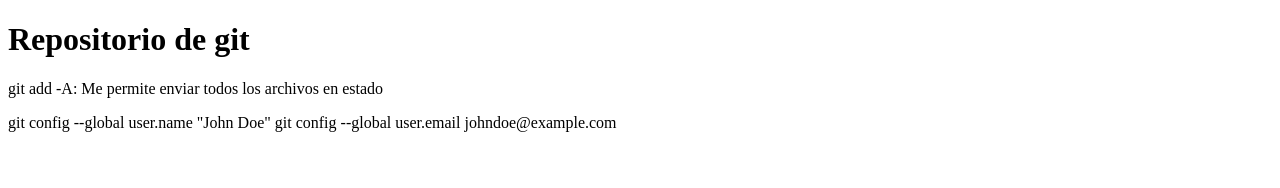
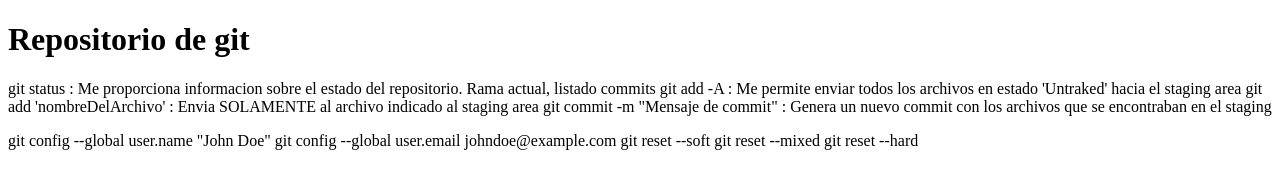
Before and after one commit to LuciaCerpa/Mi-primer-repositorio, a plain HTML site: page index.html in a window 1280 px wide. Drawn offline with Linux system fonts and the light colour scheme.

Commit message:
mi primer cambio

```diff
--- a/index.html
+++ b/index.html
@@ -9,10 +9,20 @@
 <body>
     <h1>Repositorio de git</h1>
     <p>
-        git add -A: Me permite enviar todos los archivos en estado
+        git status : Me proporciona informacion sobre el estado del repositorio. Rama actual, listado commits
+
+        git add -A : Me permite enviar todos los archivos en estado 'Untraked' hacia el staging area
+
+        git add 'nombreDelArchivo' : Envia SOLAMENTE al archivo indicado al staging area
+
+        git commit -m "Mensaje de commit" : Genera un nuevo commit con los archivos que se encontraban en el staging
+
     </p>
-    git config --global user.name "John Doe"
-    git config --global user.email johndoe@example.com
+        git config --global user.name "John Doe"
+        git config --global user.email johndoe@example.com
 
+        git reset --soft
+        git reset --mixed
+        git reset --hard
 </body>
 </html>
```
